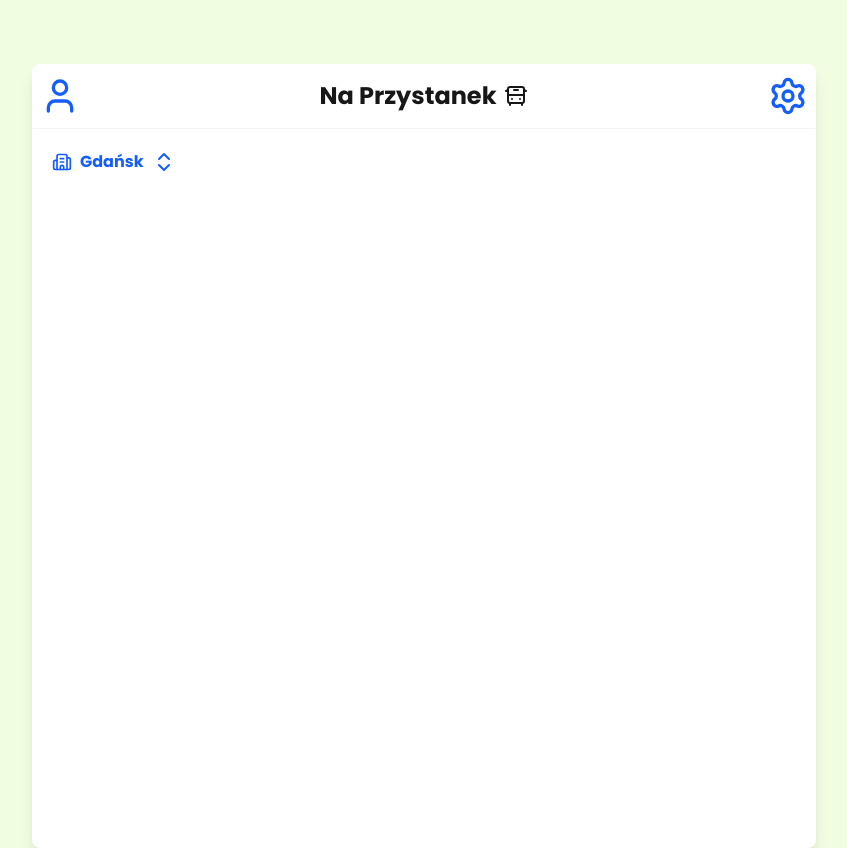
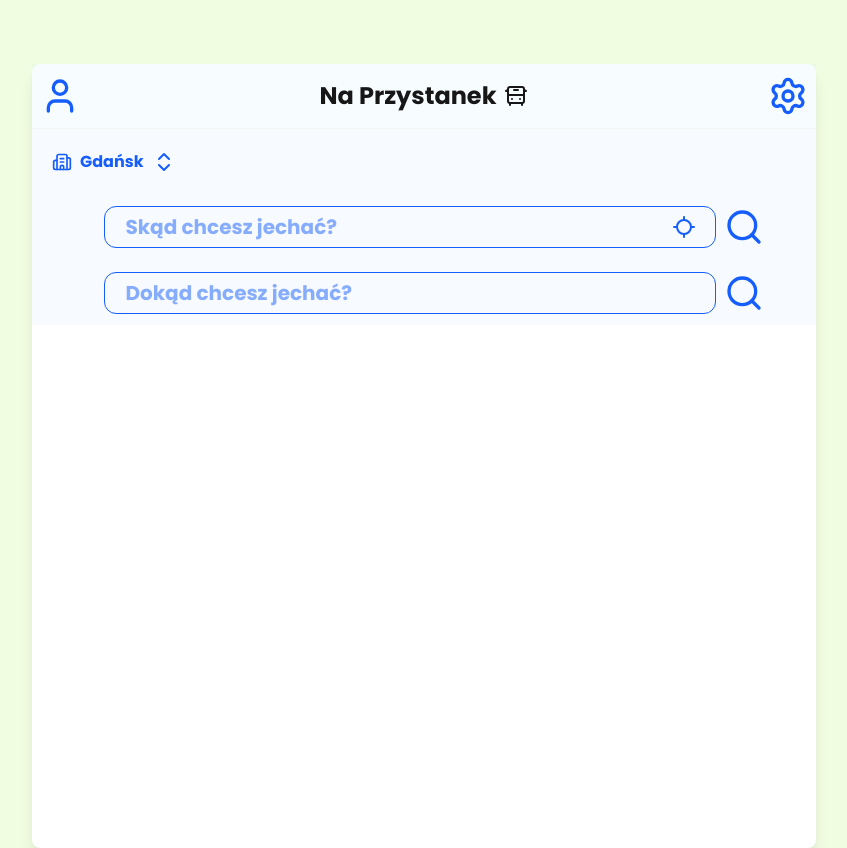
Before and after one commit to msiemienski/Projekt-Zespolowy-NaPrzystanek, a Next.js app in the folder frontend/: page / in a window 1280 px wide. Shown: the whole page, without its empty margins (32-879 px from the left). Built offline with nearby package versions, Linux system fonts and the light colour scheme.

Commit message:
Dodanie wyszukiwania tras w frontendzie

```diff
--- a/frontend/src/components/Main.js
+++ b/frontend/src/components/Main.js
@@ -1,5 +1,5 @@
 'use client';
-import { Settings, User, BusFront, Building2, ChevronsUpDown } from 'lucide-react';
+import { Settings, User, BusFront, Building2, ChevronsUpDown, Search, LocateIcon } from 'lucide-react';
 import { useState } from 'react';
 
 export default function Main() {
@@ -11,7 +11,7 @@ export default function Main() {
     };
     return (
         <div className="bg-white w-auto h-auto min-w-196 min-h-196 max-w-2xl max-h-[800px] m-6 rounded-lg shadow-lg">
-            <div className="flex flex-row items-center justify-between h-1/12 p-2 border-b border-gray-100">
+            <div className="flex flex-row items-center justify-between h-1/12 p-2 border-b border-gray-100 bg-sky-500/3">
                 <button className="p-0 w-fit h-fit hover:opacity-70 transition cursor-pointer">
                     <User className="w-10 h-10 text-blue-600"/>
                 </button>
@@ -25,7 +25,7 @@ export default function Main() {
                 </button>
 
             </div>
-            <div className="flex flex-row justify-start items-center h-1/12 gap-20 pl-5 text-blue-600">
+            <div className="flex flex-row justify-start items-center h-1/12 gap-20 pl-5 text-blue-600 bg-blue-500/4">
                 <div className="flex flex-row items-center justify-center gap-2 relative">
                     <button value={selected} onChange={handleSelectChange} onClick={() => setOpen(!open)} className="cursor-pointer hover:opacity-70 transition">
                         <div className="flex flex-row items-center justify-center gap-2">
@@ -53,6 +53,33 @@ export default function Main() {
 
 
             </div>
+            <div className="flex flex-row justify-start items-center h-1/12 gap-2 pl-5 text-blue-600 bg-blue-500/4">
+                <div className="flex flex-row items-center justify-center gap-2 w-full">
+                <div className="relative w-4/5">
+                    <input
+                        type="text"
+                        placeholder="Skąd chcesz jechać?"
+                        className="w-full h-10 font-bold text-xl border rounded-xl p-5 pr-12"
+                    />
+
+                    <button className="absolute right-3 top-1/2 transform -translate-y-1/2 p-2 hover:bg-blue-500/20 rounded-full">
+                        <LocateIcon className="w-6 h-6 text-blue-600 cursor-pointer"/>
+                    </button>
                 </div>
+                    <button className="p-0 w-fit h-fit hover:opacity-70 transition cursor-pointer">
+                        <Search className="w-10 h-10 text-blue-600"/>
+                    </button>
+                </div>
+            </div>
+            <div className="flex flex-row justify-start items-center h-1/12 gap-2 pl-5 text-blue-600 bg-blue-500/4">
+                <div className="flex flex-row items-center justify-center gap-2 w-full">
+                    <input type="text" placeholder="Dokąd chcesz jechać?" className="w-8/10 h-10 font-bold text-xl border rounded-xl p-5"/>
+                    <button className="p-0 w-fit h-fit hover:opacity-70 transition cursor-pointer">
+                        <Search className="w-10 h-10 text-blue-600"/>
+                    </button>
+                </div>
+            </div>
+        </div>
+
     );
 }
```
Lines whose indentation alone changed are shown as unchanged.
